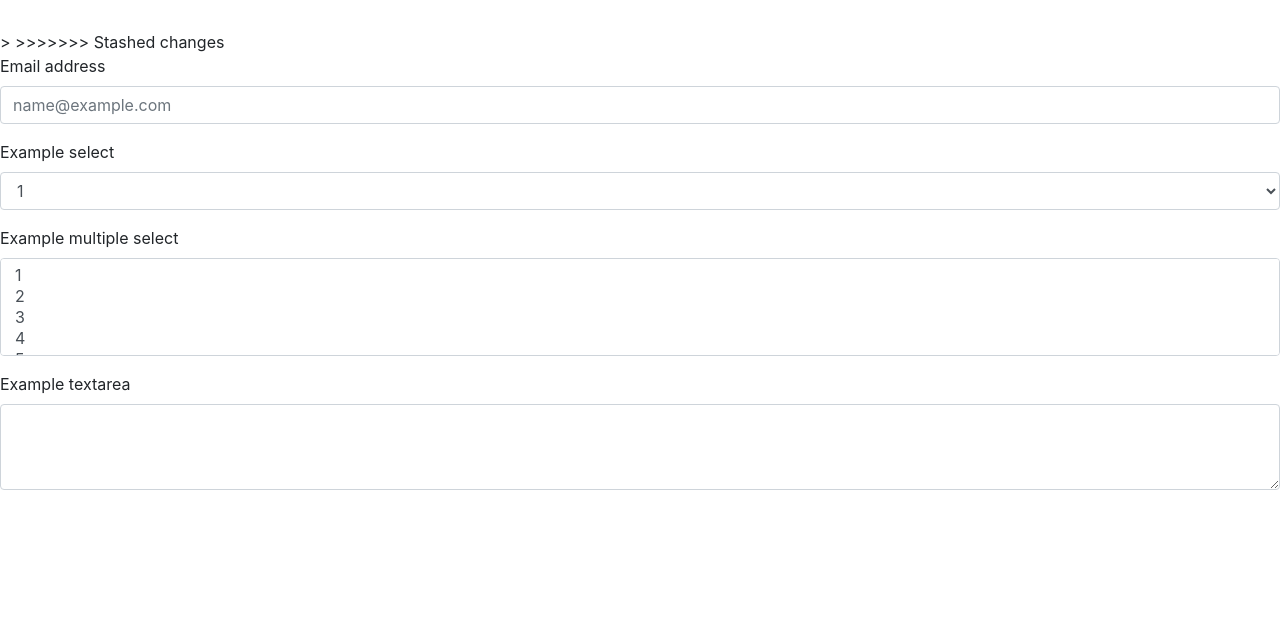
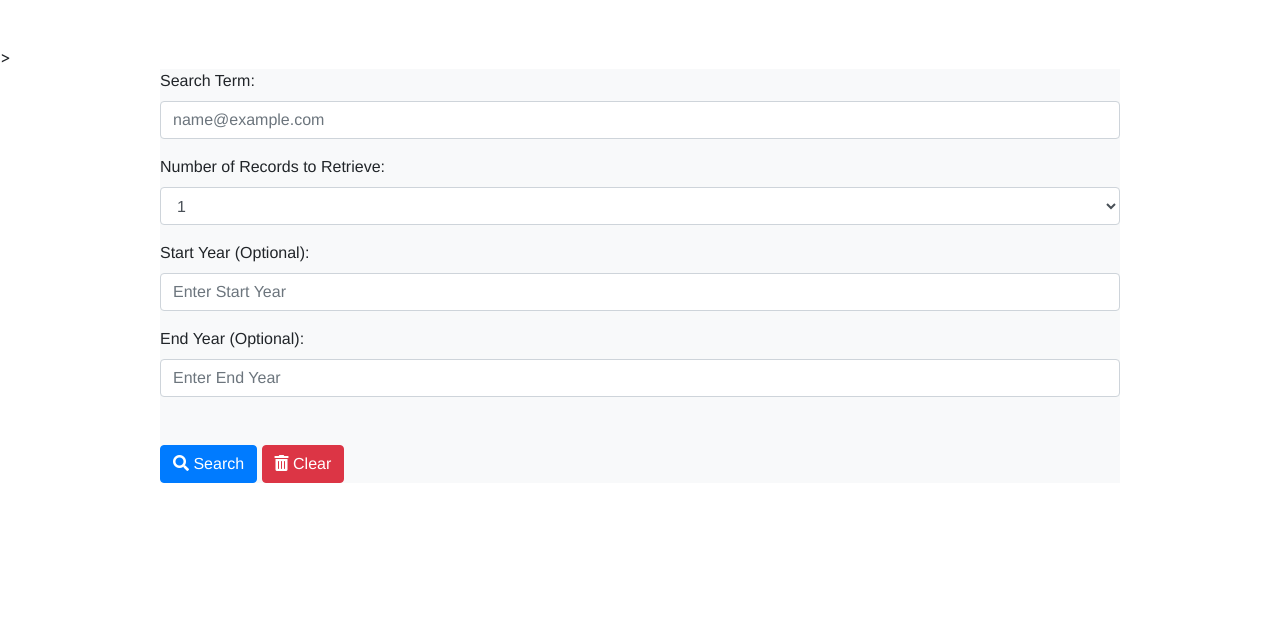
Before and after one commit to anderdw/NYTsearch, a plain HTML site: page index.html in a window 1280 px wide. Shown: the part 178-800 px from the top of the page. Drawn offline with nearby package versions, Linux system fonts and the light colour scheme.

Commit message:
Update index.html
Trying again

```diff
--- a/index.html
+++ b/index.html
@@ -7,51 +7,47 @@
 
     <!-- Bootstrap CSS -->
     <link rel="stylesheet" href="https://stackpath.bootstrapcdn.com/bootstrap/4.5.0/css/bootstrap.min.css" integrity="sha384-9aIt2nRpC12Uk9gS9baDl411NQApFmC26EwAOH8WgZl5MYYxFfc+NcPb1dKGj7Sk" crossorigin="anonymous">
+    <link rel="stylesheet" href="css/all.min.css">
+    <link rel="stylesheet" href="style.css">
 
-    <title>Hello, world!</title>
+
+
+    <title>NYT Search</title>
   </head>
   <body>
-<<<<<<< Updated upstream
-    <h1>New York Times Search</h1>
-=======
     <h1> <i class="far fa-newspaper"></i> New York Times Search</h1>
     <br> <br>
 
    <!-- Need to add a panel -->>
->>>>>>> Stashed changes
 
-    <div container>
-        <form>
-
+        <form class="bg-light">
         <div class="form-group">
-          <label for="exampleFormControlInput1">Email address</label>
+          <label for="exampleFormControlInput1">Search Term:</label>
           <input type="email" class="form-control" id="exampleFormControlInput1" placeholder="name@example.com">
         </div>
         <div class="form-group">
-          <label for="exampleFormControlSelect1">Example select</label>
+          <label for="exampleFormControlSelect1">Number of Records to Retrieve:</label>
           <select class="form-control" id="exampleFormControlSelect1">
             <option>1</option>
-            <option>2</option>
-            <option>3</option>
-            <option>4</option>
             <option>5</option>
+            <option>10</option>
+
           </select>
         </div>
         <div class="form-group">
-          <label for="exampleFormControlSelect2">Example multiple select</label>
-          <select multiple class="form-control" id="exampleFormControlSelect2">
-            <option>1</option>
-            <option>2</option>
-            <option>3</option>
-            <option>4</option>
-            <option>5</option>
+          <label for="exampleFormControlSelect2">Start Year (Optional):</label>
+          <input type="email" class="form-control" id="exampleFormControlInput1" placeholder="Enter Start Year">
           </select>
         </div>
         <div class="form-group">
-          <label for="exampleFormControlTextarea1">Example textarea</label>
-          <textarea class="form-control" id="exampleFormControlTextarea1" rows="3"></textarea>
+          <label for="exampleFormControlTextarea1">End Year (Optional):</label>
+          <input type="email" class="form-control" id="exampleFormControlInput1" placeholder="Enter End Year">
+           <br> <br>
+        <div></div>
+          <button type="button" class="btn btn-primary"><i class="fas fa-search"></i> Search</button>
+          <button type="button" class="btn btn-danger"><i class="fas fa-trash-alt"></i> Clear</button>
+
         </div>
-    </div>
       </form>
 
 
```
